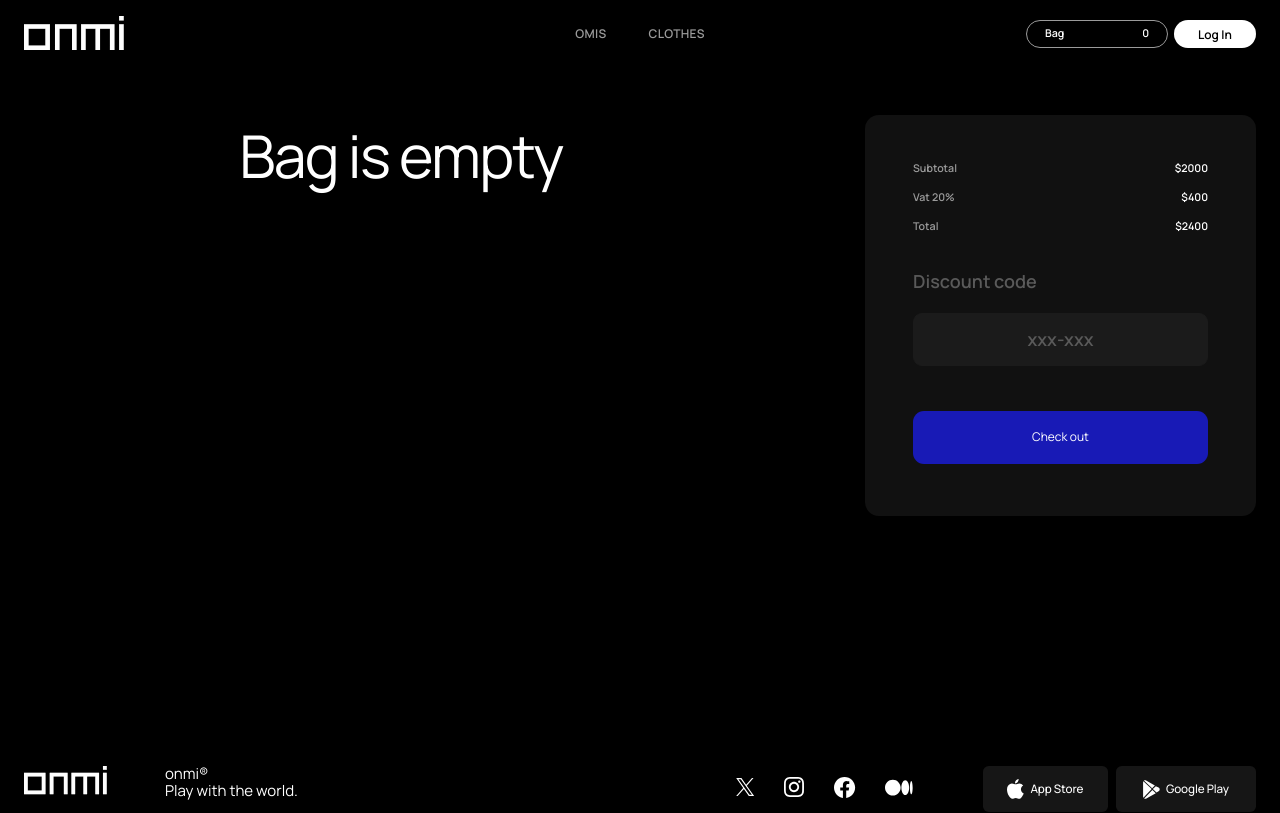
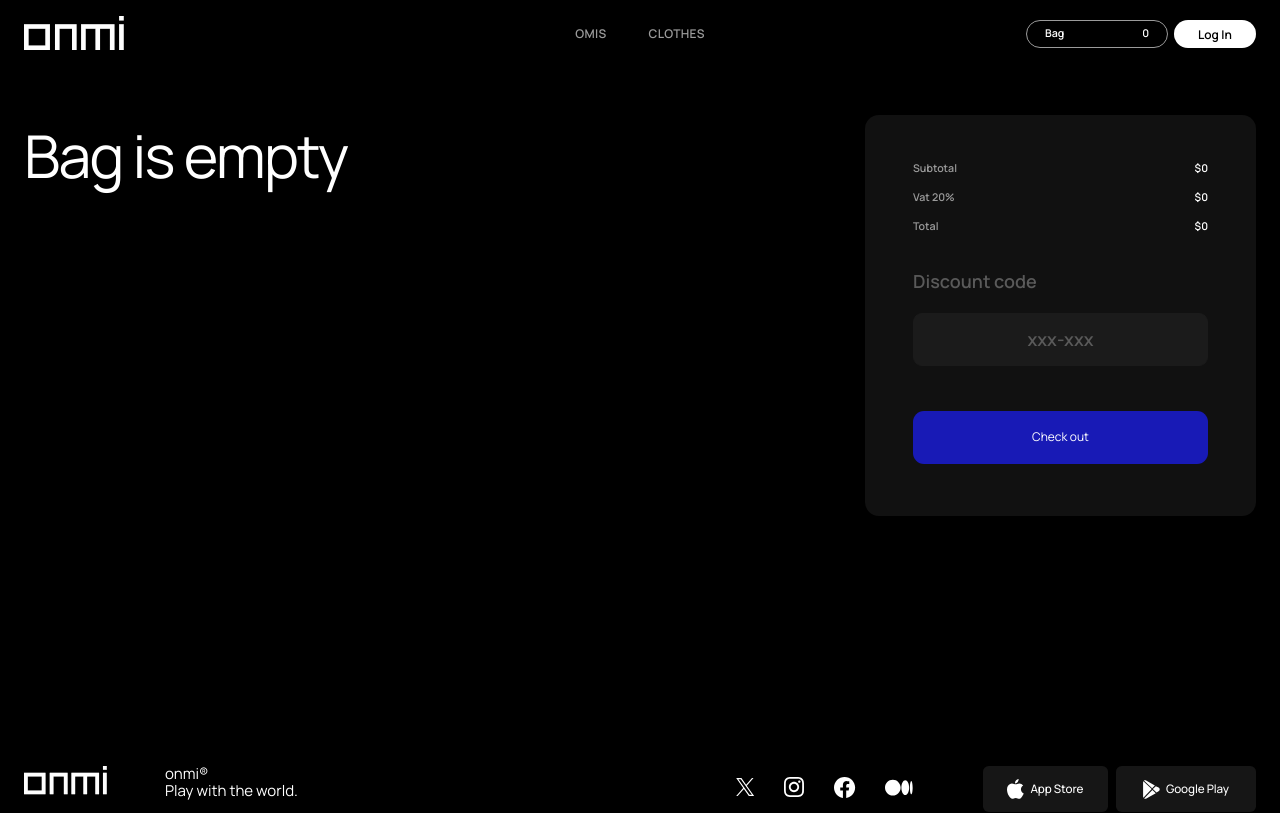
Before and after one commit to Punkimen/ONMI_market, a Next.js app: page /bag in a window 1280 px wide. Shown: the top 813 px of the page. Built offline with nearby package versions, Linux system fonts and the light colour scheme.

Commit message:
add method setSum

```diff
--- a/src/app/_components/partials/Title/Title.module.scss
+++ b/src/app/_components/partials/Title/Title.module.scss
@@ -4,4 +4,12 @@
   text-align: center;
   font-weight: 400;
   letter-spacing: -0.03em;
+
+  &.left {
+    text-align: left;
+  }
+
+  &.right {
+    text-align: right;
+  }
 }
--- a/src/app/_components/partials/Title/Title.tsx
+++ b/src/app/_components/partials/Title/Title.tsx
@@ -7,9 +7,10 @@ interface ITitleProps {
   children: ChildrenType,
   tag: 'h1' | 'h2' | 'h3' | 'h4',
   className?: string,
+  align?: 'left'|'right'
 }
 
-export const Title: FC<ITitleProps> = ({children, tag, className}) => {
+export const Title: FC<ITitleProps> = ({children, tag, className,align}) => {
   const TitleTag = tag;
-  return <TitleTag className={cn(s.title, className)}>{children}</TitleTag>;
+  return <TitleTag className={cn(s.title, className, align === "left" && s.left, align === "right" && s.right)}>{children}</TitleTag>;
 };
--- a/src/app/_components/screens/Bag/Bag.module.scss
+++ b/src/app/_components/screens/Bag/Bag.module.scss
@@ -2,11 +2,7 @@
 
 .bag {
   padding: toRem(55) 0 toRem(100);
-}
-
-.title {
-  text-align: left;
-}
+  }
 
 .cart {
   flex-grow: 1;
--- a/src/app/_components/screens/Bag/Bag.tsx
+++ b/src/app/_components/screens/Bag/Bag.tsx
@@ -14,14 +14,20 @@ import {useStore} from "zustand";
 import {IGood} from "@/app/_types/bag.types";
 
 export const Bag: FC = () => {
-  const [count, setCount] = useState(0);
   const [bagItems, setBagItems] = useState<IGood[] | []>([]);
-  const bagGoods = useStore(useBagState, state => state.bag);
+  const [subtotal, setSubtotal] = useState(0);
+  const [total, setTotal] = useState(0);
+  const [vat, setVat] = useState(0);
+  const bagState = useStore(useBagState, state => state);
   const code = useInput('');
   useEffect(() => {
-    setCount(bagGoods.length);
-    setBagItems([...bagGoods]);
-  }, [bagGoods]);
+    setBagItems([...bagState.bag]);
+  }, [bagState]);
+  useEffect(()=>{
+    bagState.setSum();
+    setSubtotal(bagState.subtotal);
+    setTotal(bagState.total);
+  },[bagState.bag]);
   return (
     <div className={s.bag}>
       <div className="container">
@@ -29,22 +35,22 @@ export const Bag: FC = () => {
           <div className={s.cart}>
             {bagItems.length > 0 ? bagItems.map(el => {
               return <CartItem key={el.id} {...el}/>;
-            }) : <Title className={s.title} tag='h3'>Bag is empty</Title>}
+            }) : <Title className={s.bag__title} align={'left'} tag='h3'>Bag is empty</Title>}
             {bagItems.length > 0 && <LineDecor position={"bottom"}/>}
           </div>
           <div className={s.calc}>
             <div className={s.calc__top}>
               <div className={s.price}>
                 <div className={s.price__label}>Subtotal</div>
-                <div className={s.price__value}>$2000</div>
+                <div className={s.price__value}>${subtotal}</div>
               </div>
               <div className={s.price}>
-                <div className={s.price__label}>Vat 20%</div>
-                <div className={s.price__value}>$400</div>
+                <div className={s.price__label}>Vat {bagState.vat}%</div>
+                <div className={s.price__value}>${Math.ceil(subtotal / 100 * bagState.vat)}</div>
               </div>
               <div className={s.price}>
                 <div className={s.price__label}>Total</div>
-                <div className={s.price__value}>$2400</div>
+                <div className={s.price__value}>${total}</div>
               </div>
             </div>
             <Input className={s.input} label={'Discount code'} placeholder={'xxx-xxx'} {...code}/>
--- a/src/app/_components/screens/Home/Home.tsx
+++ b/src/app/_components/screens/Home/Home.tsx
@@ -10,7 +10,7 @@ import {Routes} from "@/app/_utils/Routes";
 import {PhoneScreens} from "@/app/_components/blocks/PhoneScreens/PhoneScreens";
 import {Question} from "@/app/_components/partials/Question/Question";
 import {Platform} from "@/app/_components/blocks/Platform/Platform";
-import React, {FC, useEffect, useLayoutEffect, useRef, useState} from "react";
+import React, {FC} from "react";
 import {LineDecor} from "@/app/_components/partials/LineDecor/LineDecor";
 import {useCatalogState, useQuestionsState} from "@/app/_state/store";
 import {IBody, IClothe} from "@/app/_types/cards.types";
--- a/src/app/_state/store.ts
+++ b/src/app/_state/store.ts
@@ -101,7 +101,7 @@ export const useBagState = create<IBagState>()(
     (set) => ({
       bag: [],
       subtotal: 0,
-      vat: 0,
+      vat: 20,
       total: 0,
       addToCart: (cartItem: IGood) => set(state => {
         const filterBag = state.bag.filter(el => el.id === cartItem.id);
@@ -121,9 +121,17 @@ export const useBagState = create<IBagState>()(
           }
           return item;
         });
-
         return {...state, bag: updatedBag};
-      })
+      }),
+      setSum: () => set((state) => {
+        const subtotal = state.bag.reduce((sum, el) => {
+          return sum + el.price * el.quantity;
+        }, 0);
+        const total = Math.ceil(subtotal + (subtotal * state.vat) / 100);
+        state.subtotal = subtotal;
+        state.total = total;
+        return {...state};
+      }),
     }),
     {
       name: 'bag-storage'
```
Also changed, not shown: src/app/_types/bag.types.ts (+9 -8 lines).
